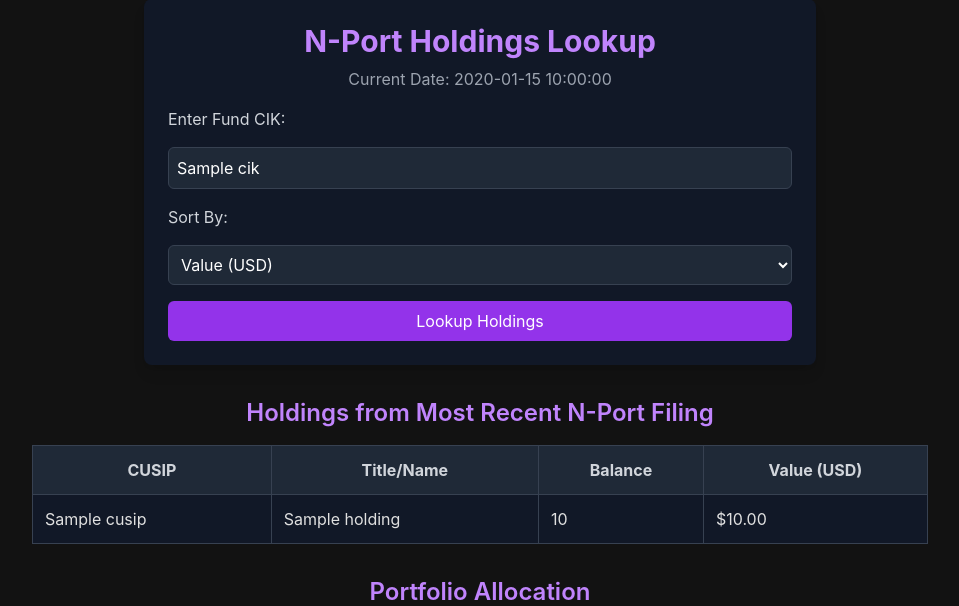
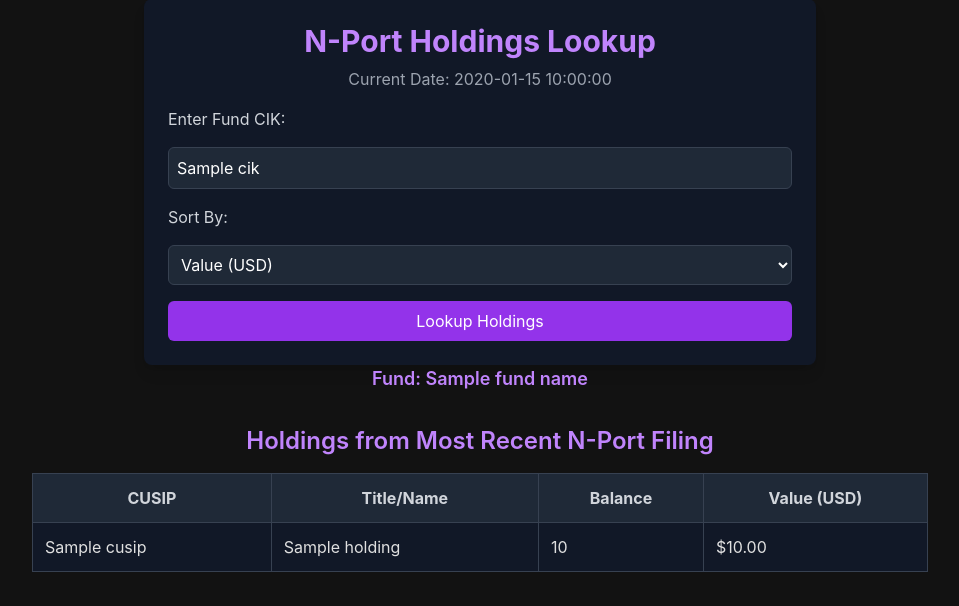
Before and after one commit to ishan190425/NPort-Visualizer, a Flask app: template templates/index.html in a window 1280 px wide. Shown: the part 25-631 px from the top of the page, without its empty margins (160-1119 px from the left). Run offline with Flask 3, Linux system fonts and the light colour scheme; the template is opened without the code that fills it: most values are stand-ins (such as "Sample title", 1, 10 or a date in 2020); some libraries are stand-ins or nearby versions.

Commit message:
Adding fund name in UI

```diff
--- a/app.py
+++ b/app.py
@@ -38,6 +38,8 @@ def get_latest_nport_url(cik):
 
         response.raise_for_status()
         data = response.json()
+        fund_name = data.get('name', 'Unknown Fund')  # Default if name not found
+
 
         filings = data.get("filings", {}).get("recent", {})
         if not filings:
@@ -77,23 +79,23 @@ def get_latest_nport_url(cik):
             for file in index_data.get("directory", {}).get("item", []):
                 if file["name"].endswith(".xml"):
                     xml_url = f"https://www.sec.gov/Archives/edgar/data/{cik}/{formatted_accession}/{file['name']}"
-                    return xml_url, None
+                    return xml_url, None, fund_name
 
-            return None, "NPORT XML file not found in the filing directory."
+            return None, "NPORT XML file not found in the filing directory.", fund_name
 
-        return None, "No NPORT-P filings found in recent submissions."
+        return None, "No NPORT-P filings found in recent submissions.", fund_name
 
     except requests.exceptions.Timeout:
         logging.error("Request to SEC API timed out.")
-        return None, "SEC API is taking too long to respond. Try again later."
+        return None, "SEC API is taking too long to respond. Try again later.", fund_name
 
     except requests.exceptions.RequestException as e:
         logging.error(f"Request error: {e}")
-        return None, "There was a problem fetching data from the SEC. Try again later."
+        return None, "There was a problem fetching data from the SEC. Try again later.", fund_name
 
     except ValueError as e:
         logging.error(f"JSON parsing error: {e}")
-        return None, "Error processing SEC data. Please try again."
+        return None, "Error processing SEC data. Please try again.", fund_name
 
 @cache.memoize(timeout=3600)  # Cache parsed holdings for 1 hour
 def parse_nport_holdings(xml_url, sort_by="value"):
@@ -151,7 +153,7 @@ def index():
     holdings = None
     error = None
     cik = ""  # Default empty CIK value
-
+    fund_name = ""
     if request.method == "POST":
         cik = request.form.get("cik").strip()
         sort_by = request.form.get("sort_by", "value")
@@ -163,7 +165,7 @@ def index():
             error = "Please enter a valid CIK"
         else:
             cik = cik.zfill(10)
-            xml_url, fetch_error = get_latest_nport_url(cik)
+            xml_url, fetch_error, fund_name = get_latest_nport_url(cik)
 
             if fetch_error:
                 error = fetch_error
@@ -174,10 +176,11 @@ def index():
             else:
                 error = "Could not find recent N-Port filing for this CIK"
 
-    return render_template("index.html", holdings=holdings, error=error, cik=cik, current_date=datetime.now().strftime("%Y-%m-%d"))
+    return render_template("index.html", holdings=holdings, error=error, cik=cik, fund_name=fund_name, current_date=datetime.now().strftime("%Y-%m-%d"))
 
 
 
 if __name__ == "__main__":
     port = int(os.environ.get("PORT", 5000))  # Default to 5000 if PORT is not set
-    app.run(host="0.0.0.0", port=port, debug=True)
+    #app.run(host="0.0.0.0", port=port, debug=True)
+    app.run()
--- a/templates/index.html
+++ b/templates/index.html
@@ -19,6 +19,7 @@
         <h1 class="text-3xl font-bold text-center text-purple-400">N-Port Holdings Lookup</h1>
         <p class="text-center text-gray-400 mt-2">Current Date: {{ current_date }}</p>
 
+
         <form method="POST" class="mt-4 flex flex-col gap-4">
             <label for="cik" class="text-gray-300">Enter Fund CIK:</label>
             <input type="text" id="cik" name="cik" value="{{ cik }}" required class="p-2 rounded-md bg-gray-800 text-white border border-gray-700 focus:ring-2 focus:ring-purple-500">
@@ -37,6 +38,9 @@
         </div>
         {% endif %}
     </div>
+    {% if fund_name %}
+        <h1 class="text-2xl text-center text-purple-400 text-lg font-semibold">Fund: {{ fund_name }}</h1>
+    {% endif %}
 
     {% if holdings %}
     <div class="w-full max-w-4xl mt-8">
```
